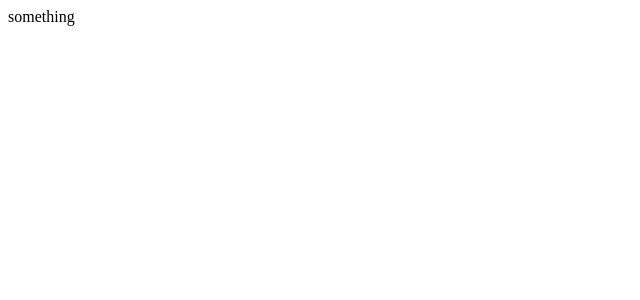
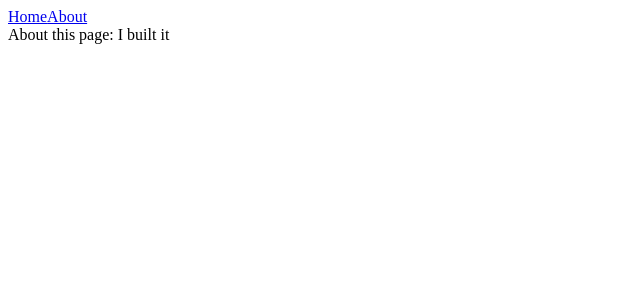
Before and after one commit to mjkim1225/react-nomad-coder-2019-movie-app, a React (Create React App) app: page /about in a window 1280 px wide. Shown: the top 300 px of the page, without its empty margins (0-640 px from the left). Built offline with nearby package versions, Linux system fonts and the light colour scheme.

Commit message:
feat: router와 navigation 만듦

```diff
--- a/src/App.js
+++ b/src/App.js
@@ -1,7 +1,19 @@
-import React from "react"
+import React from "react";
+import { BrowserRouter, Routes, Route } from "react-router-dom";
+import About from './route/About';
+import Home from "./route/Home";
+import Navigation from "./component/Navigation";
 
 function App() {
-    return <span> something </span>
+    return (
+    <BrowserRouter>
+        <Navigation />
+        <Routes>
+            <Route path="/" element={<Home />} > </Route>
+            <Route path="/about" element={<About />} > </Route>
+        </Routes>
+    </BrowserRouter>
+    )
 }
 
 export default App;
--- /dev/null
+++ b/src/component/Navigation.js
@@ -0,0 +1,12 @@
+import React from "react";
+import { Link } from "react-router-dom";
+
+function Navigation() {
+    return (
+        <div>
+            <Link to="/">Home</Link>
+            <Link to="/about">About</Link>
+        </div>
+    )
+}
+export default Navigation;
--- a/src/route/About.js
+++ b/src/route/About.js
@@ -0,0 +1,10 @@
+import React from "react";
+
+function About(props) {
+    console.log(props);
+    return (
+        <span>About this page: I built it </span>
+    )
+}
+
+export default About;
--- a/src/route/Home.js
+++ b/src/route/Home.js
@@ -46,4 +46,4 @@ class Home extends React.Component {
     }
 }
 
-export default App;
+export default Home;
```
